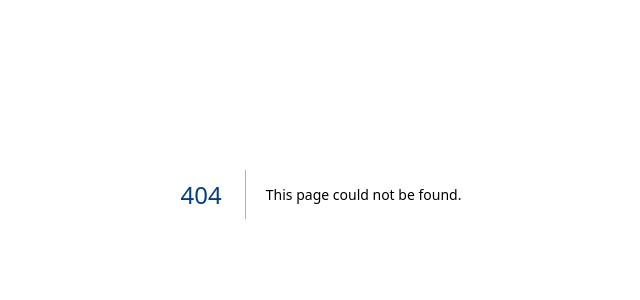
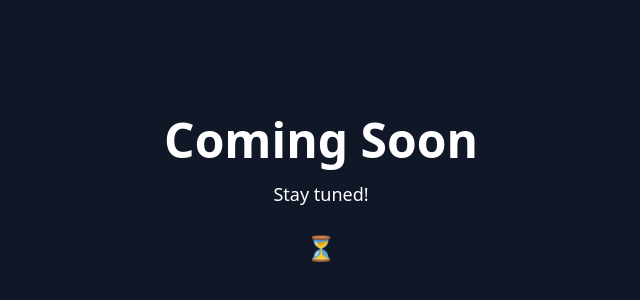
Before and after one commit to tushar08singh/IIT-JAMMU-STUDENT-WELFARE, a Next.js app: page /Clubs/Wellness in a window 1280 px wide. Before the commit this address had no page. Shown: the part 206-506 px from the top of the page, without its empty margins (319-959 px from the left). Built offline with nearby package versions, Linux system fonts and the light colour scheme.

Commit message:
Comin soon page added

```diff
--- /dev/null
+++ b/app/Clubs/Wellness/page.jsx
@@ -0,0 +1,15 @@
+import React from 'react';
+
+function Page() {
+  return (
+    <div className="flex flex-col items-center justify-center min-h-screen bg-gray-900 text-center px-6">
+      <h1 className="text-5xl font-bold mb-4 !text-white"> Coming Soon</h1>
+      <p className="text-lg mb-8 !text-white">
+       Stay tuned!
+      </p>
+      <div className="animate-bounce text-2xl !text-white">⏳</div>
+    </div>
+  );
+}
+
+export default Page;
--- /dev/null
+++ b/app/Contact-Us/page.jsx
@@ -0,0 +1,15 @@
+import React from 'react';
+
+function Page() {
+  return (
+    <div className="flex flex-col items-center justify-center min-h-screen bg-gray-900 text-center px-6">
+      <h1 className="text-5xl font-bold mb-4 !text-white"> Coming Soon</h1>
+      <p className="text-lg mb-8 !text-white">
+       Stay tuned!
+      </p>
+      <div className="animate-bounce text-2xl !text-white">⏳</div>
+    </div>
+  );
+}
+
+export default Page;
--- /dev/null
+++ b/app/Student-Life/page.jsx
@@ -0,0 +1,15 @@
+import React from 'react';
+
+function Page() {
+  return (
+    <div className="flex flex-col items-center justify-center min-h-screen bg-gray-900 text-center px-6">
+      <h1 className="text-5xl font-bold mb-4 !text-white"> Coming Soon</h1>
+      <p className="text-lg mb-8 !text-white">
+       Stay tuned!
+      </p>
+      <div className="animate-bounce text-2xl !text-white">⏳</div>
+    </div>
+  );
+}
+
+export default Page;
--- /dev/null
+++ b/app/Team/page.jsx
@@ -0,0 +1,15 @@
+import React from 'react';
+
+function Page() {
+  return (
+    <div className="flex flex-col items-center justify-center min-h-screen bg-gray-900 text-center px-6">
+      <h1 className="text-5xl font-bold mb-4 !text-white"> Coming Soon</h1>
+      <p className="text-lg mb-8 !text-white">
+       Stay tuned!
+      </p>
+      <div className="animate-bounce text-2xl !text-white">⏳</div>
+    </div>
+  );
+}
+
+export default Page;
--- a/app/components/Header.jsx
+++ b/app/components/Header.jsx
@@ -12,8 +12,8 @@ const Header = () => {
 
   const navItems = [
     { label: "Home", href: "/" },
-    { label: "Contact Us", href: "/contact" },
-    { label: "Team", href: "/team" },
+    { label: "Contact Us", href: "/Contact-Us" },
+    { label: "Team", href: "/Team" },
   ];
 
   return (
--- a/app/page.js
+++ b/app/page.js
@@ -11,7 +11,7 @@ const Page = () => {
     { label: "Cultural Council", href: "/Clubs/Cultural" },
     { label: "Wellness Council", href: "/Clubs/Wellness" },
     { label: "Sports Council", href: "/Clubs/Sports" },
-    { label: "Student Life", href: "/student-life" },
+    { label: "Student Life", href: "/Student-Life" },
   ];
 
   return (
```
